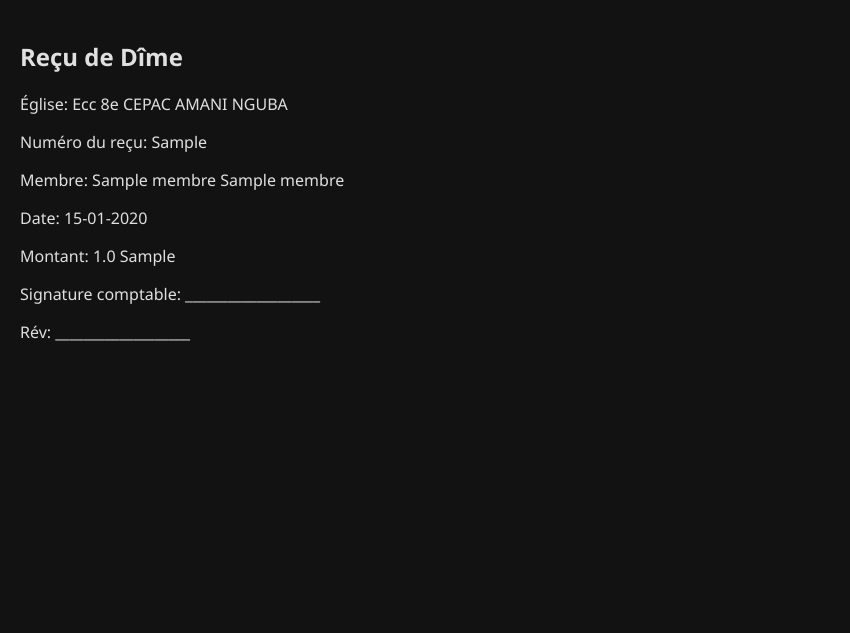
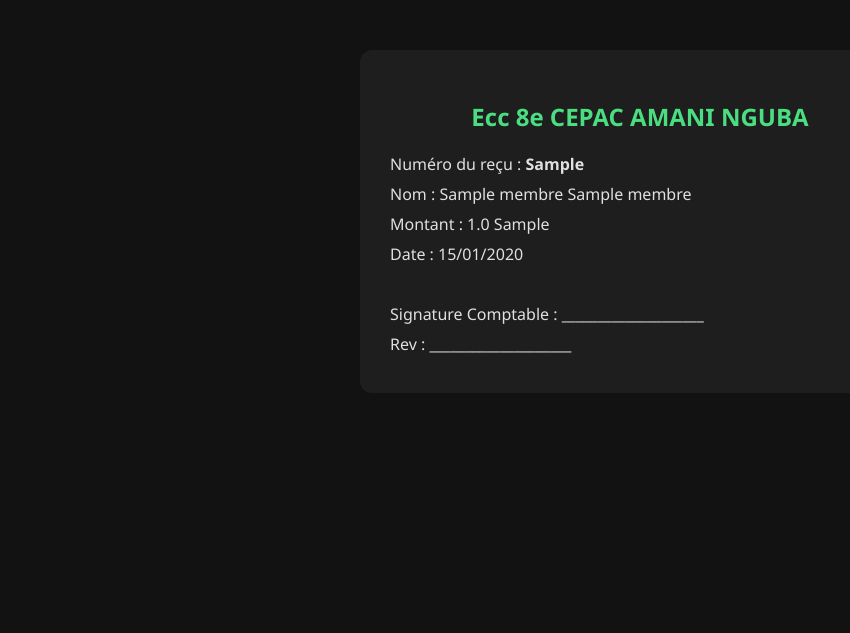
Before and after one commit to Andrebeet1/dimeamaninguba, a Flask app: template templates/reçu.html in a window 1280 px wide. Shown: the part 75-708 px from the top of the page, without its empty margins (0-850 px from the left). Run offline with Flask 3, Linux system fonts and the light colour scheme; the template is opened without the code that fills it: values that come from a table or form of the project are taken from there, others are empty; tables that the repository leaves empty hold one stand-in row (values such as "Sample post").

Commit message:
Update reçu.html

```diff
--- a/templates/reçu.html
+++ b/templates/reçu.html
@@ -1,11 +1,32 @@
-{% extends "base.html" %}
+{% extends 'base.html' %}
+{% block title %}Reçu{% endblock %}
 {% block content %}
-<h2>Reçu de Dîme</h2>
-<p>Église: Ecc 8e CEPAC AMANI NGUBA</p>
-<p>Numéro du reçu: {{ dime.numero_recu }}</p>
-<p>Membre: {{ dime.membre.nom }} {{ dime.membre.postnom }}</p>
-<p>Date: {{ dime.date.strftime('%d-%m-%Y') }}</p>
-<p>Montant: {{ dime.montant }} {{ dime.monnaie }}</p>
-<p>Signature comptable: ___________________</p>
-<p>Rév: ___________________</p>
+<div class="recu">
+    <h2>Ecc 8e CEPAC AMANI NGUBA</h2>
+    <p>Numéro du reçu : <strong>{{ dime.numero_recu }}</strong></p>
+    <p>Nom : {{ dime.membre.nom }} {{ dime.membre.postnom }}</p>
+    <p>Montant : {{ dime.montant }} {{ dime.monnaie }}</p>
+    <p>Date : {{ dime.date.strftime('%d/%m/%Y') }}</p>
+    <br>
+    <p>Signature Comptable : ____________________</p>
+    <p>Rev : ____________________</p>
+</div>
+
+<style>
+.recu {
+    background-color: #1E1E1E;
+    padding: 30px;
+    border-radius: 12px;
+    max-width: 500px;
+    margin: 30px auto;
+    color: #E0E0E0;
+}
+.recu h2 {
+    text-align: center;
+    color: #4ADE80;
+}
+.recu p {
+    margin: 8px 0;
+}
+</style>
 {% endblock %}
```
